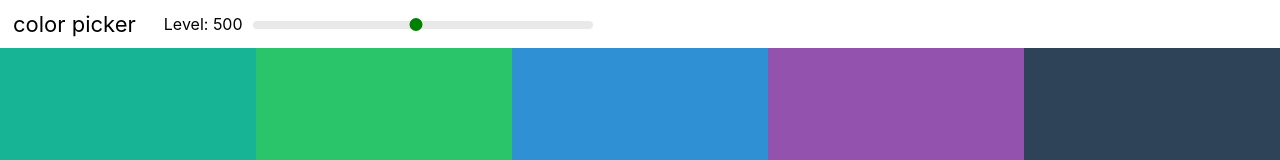
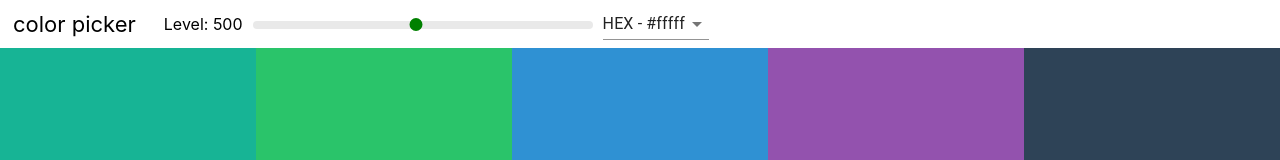
Before and after one commit to lillyoh/colorpalettes, a React (Create React App) app: page / in a window 1280 px wide. Shown: the top 160 px of the page. Built offline with nearby package versions, Linux system fonts and the light colour scheme.

Commit message:
added select component from material-ui

```diff
--- a/package.json
+++ b/package.json
@@ -3,6 +3,7 @@
   "version": "0.1.0",
   "private": true,
   "dependencies": {
+    "@material-ui/core": "^4.9.9",
     "@testing-library/jest-dom": "^4.2.4",
     "@testing-library/react": "^9.5.0",
     "@testing-library/user-event": "^7.2.1",
--- a/src/Navbar.js
+++ b/src/Navbar.js
@@ -1,10 +1,24 @@
 import React from 'react';
 import Slider from 'rc-slider/lib/Slider';
+import Select from '@material-ui/core/Select';
+import MenuItem from '@material-ui/core/MenuItem';
 
 import 'rc-slider/assets/index.css';
 import './Navbar.css';
 
 class Navbar extends React.Component {
+  constructor(props) {
+    super(props);
+    this.state = {
+      format: 'hex'
+    }
+  }
+
+  handleChange = (e) => {
+    this.setState({ format: e.target.value });
+    this.props.handleChange(e.target.value);
+  }
+
   render() {
     const { level, changeLevel } = this.props;
     return (
@@ -36,6 +50,13 @@ class Navbar extends React.Component {
           />
         </div>
         </div>
+        <div className='select-container'>
+          <Select value={this.state.format} onChange={this.handleChange}>
+            <MenuItem value='hex'>HEX - #fffff</MenuItem>
+            <MenuItem value='rgb'>RGB - rgb(255,255,255)</MenuItem>
+            <MenuItem value='rgba'>RGBA - rgba(255,255,255,1.0)</MenuItem>
+          </Select>
+        </div>
 
       </header>
     )
--- a/src/Palette.js
+++ b/src/Palette.js
@@ -9,7 +9,8 @@ class Palette extends React.Component {
   constructor(props) {
     super(props);
     this.state = {
-      level: 500
+      level: 500,
+      format: 'hex'
     };
   }
 
@@ -19,13 +20,25 @@ class Palette extends React.Component {
     })
   }
 
+  changeFormat = (value) => {
+    this.setState({ format: value })
+  }
+
   render() {
     const { colors } = this.props.palette;
-    const { level } = this.state;
-    const colorBoxes = colors[level].map(color => (<ColorBox background={color.hex} name={color.name}/>));
+    const { level, format } = this.state;
+    const colorBoxes = colors[level].map(color => (
+      <ColorBox
+        background={color[format]}
+        name={color.name}
+      />
+    ));
     return (
       <div className='Palette'>
-        <Navbar level={level} changeLevel={this.changeLevel} />
+        <Navbar
+          level={level}
+          changeLevel={this.changeLevel}
+          handleChange={this.changeFormat}/>
         <div className='Palette-colors'>
           {colorBoxes}
         </div>
```
Also changed, not shown: 1 other file (tests, documents, lock files or other folders).
